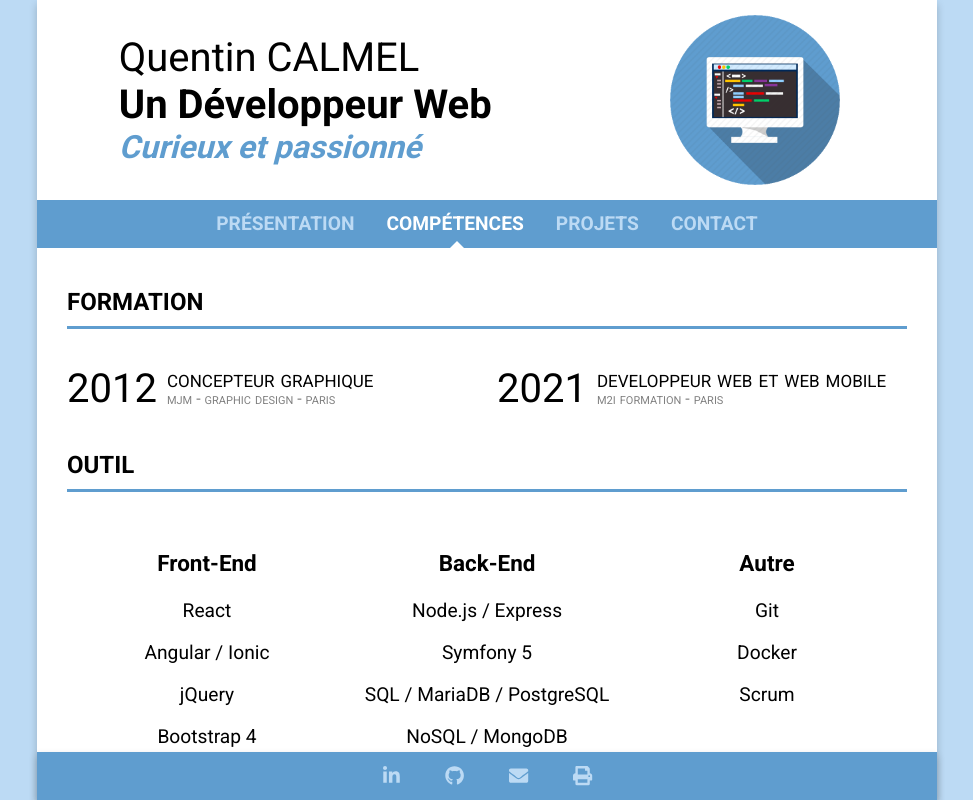
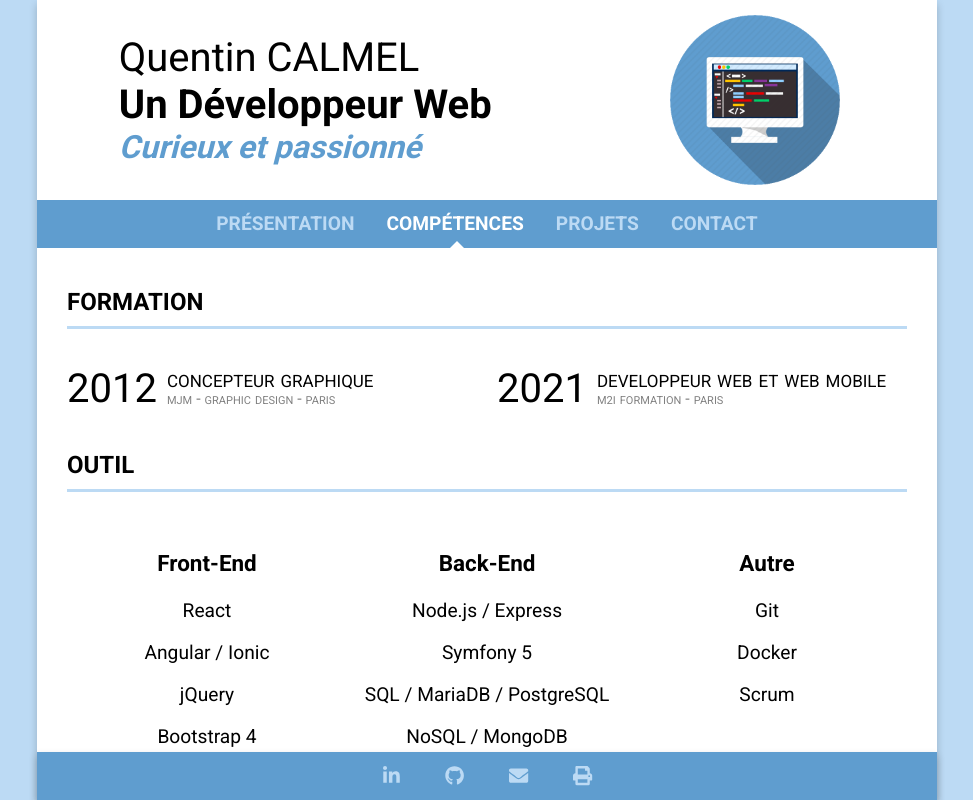
Before and after one commit to qcalmel/portfolio_react, a React (Create React App) app: page /skills in a window 1280 px wide. Shown: the whole page, without its empty margins (153-1126 px from the left). Built offline with nearby package versions, Linux system fonts and the light colour scheme.

Commit message:
change skills separating line color

```diff
--- a/src/styles/Skills.css
+++ b/src/styles/Skills.css
@@ -1,7 +1,7 @@
 .Skills__title {
     margin-top: 30px;
     padding-bottom: 10px;
-    border-bottom: 3px solid var(--primary-color);
+    border-bottom: 3px solid var(--secondary-color);
 }
 
 .Skills__title:first-child {
```
